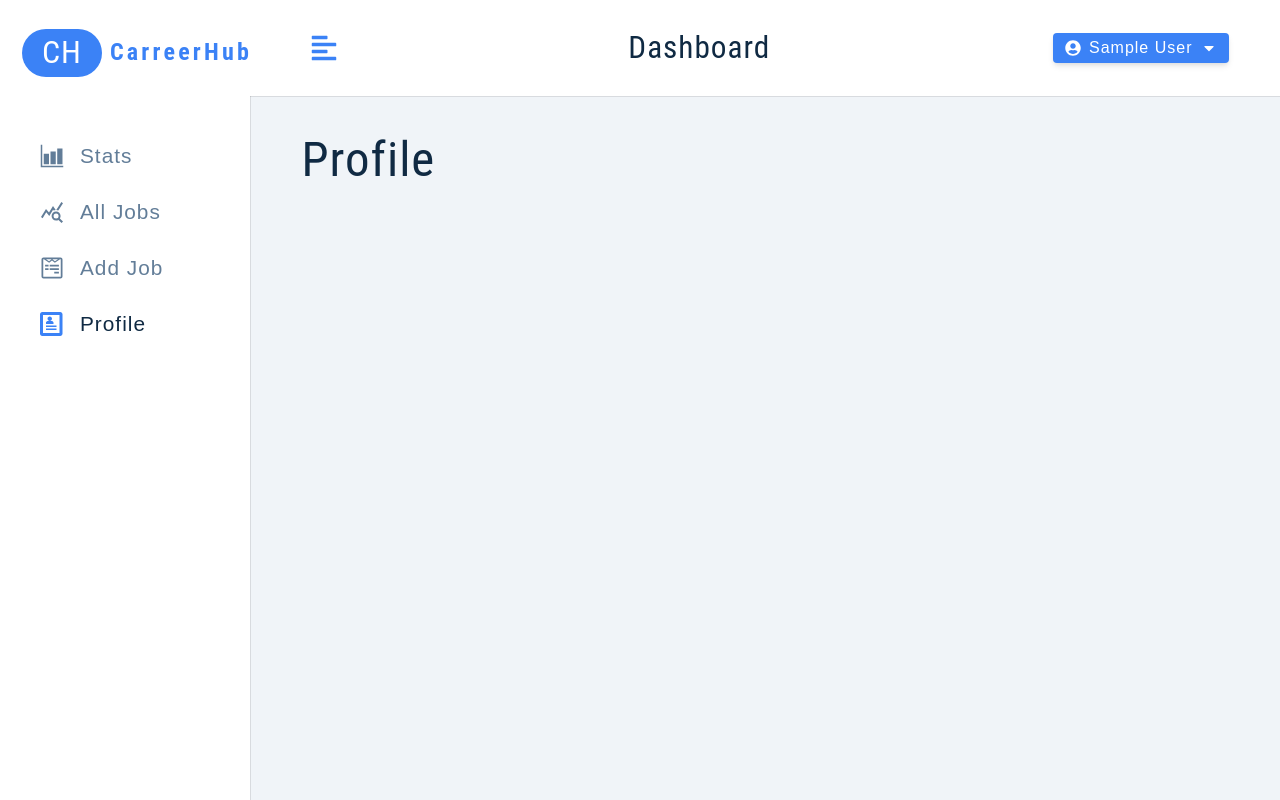
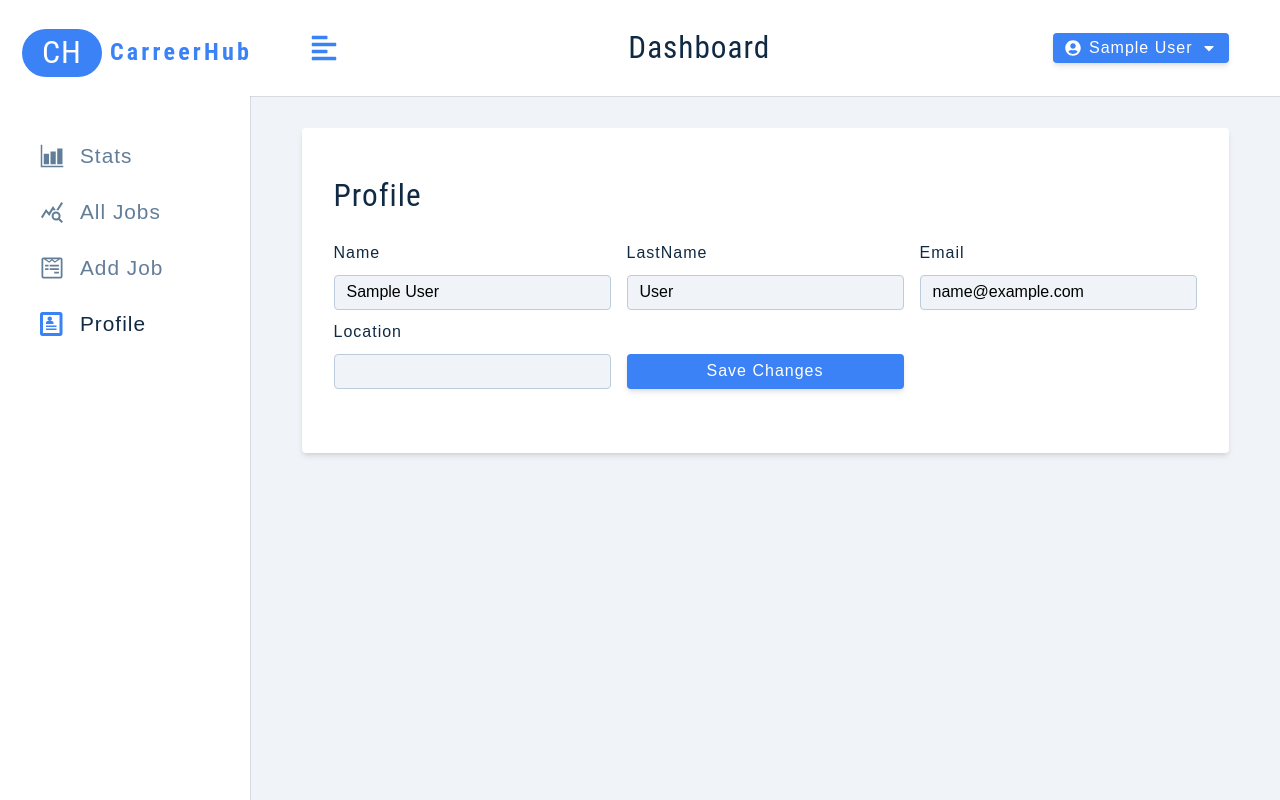
Before and after one commit to mdcodelab/CarreerHub-react-redux-frontend-app, a React (Create React App) app: page /profile in a window 1280 px wide. Built offline with nearby package versions, Linux system fonts and the light colour scheme; sample sign-in values are in the browser's storage.

Commit message:
Profile page structure

```diff
--- a/src/dashboardComponents/BigSidebar.js
+++ b/src/dashboardComponents/BigSidebar.js
@@ -22,7 +22,7 @@ function BigSidebar() {
                   {links.map((link) => {
                     const {id, text, path, icon}=link
                       return <NavLink to={path} key={id}
-                      className={({isActive}) => isActive ? "nav-link active" : "nav-link"} onClick={()=> dispatch(toggleSidebar())}>
+                      className={({isActive}) => isActive ? "nav-link active" : "nav-link"}>
                       <span className="icon">
                       {icon}</span>{text}
                       </NavLink>
--- a/src/dashboardPages/Profile.js
+++ b/src/dashboardPages/Profile.js
@@ -1,11 +1,120 @@
 import React from 'react';
+import FormRow from '../components/FormRow';
+import { toast } from "react-toastify";
+import styled from 'styled-components';
+import { useSelector, useDispatch } from 'react-redux';
+
+
 
 function Profile() {
+  const {isLoading, user}=useSelector((store) => store.user);
+  const dispatch=useDispatch();
+
+  const [userData, setUserData]=React.useState({
+    name: user?.name || "",
+    email: user?.email || "",
+    lastName: user?.lastName || "",
+    location: user?.location || ""
+  });
+
+  const handleSubmit = (e) => {
+      e.preventDefault();
+      const {name, email, lastName, location}=userData;
+      if(!name || !email || lastName || location) {
+        toast.error("Please fill out all fields!");
+        return;
+      }
+  }
+
+  const handleChange = (e) => {
+    const name = e.target.name;
+    const value = e.target.value;
+    setUserData({...userData, [name]: value})
+  }
+
+
   return (
-    <h1>
-      Profile
-    </h1>
+    <Wrapper>
+        <form className="form" on Submit ={handleSubmit}>
+            <h3>Profile</h3>
+            <div className="form-center">
+                <FormRow type="text" name="name" value={userData.name} onChange={handleChange}></FormRow>
+                <FormRow type="text" labelText="last name" name="lastName" value={userData.lastName} onChange={handleChange}></FormRow>
+                <FormRow type="email" name="email" value={userData.email} onChange={handleChange}></FormRow>
+                <FormRow type="text" name="location" value={userData.location} onChange={handleChange}></FormRow>
+                <button type="submit" className="btn btn-block" disabled={isLoading}>
+                  {isLoading ? "Pleased wait..." : "Save changes"}
+                </button>
+            </div>
+
+        </form>
+    </Wrapper>
   );
 }
 
+const Wrapper = styled.section`
+  border-radius: var(--borderRadius);
+  width: 100%;
+  background: var(--white);
+  padding: 3rem 2rem 4rem;
+  box-shadow: var(--shadow-2);
+  h3 {
+    margin-top: 0;
+  }
+  .form {
+    margin: 0;
+    border-radius: 0;
+    box-shadow: none;
+    padding: 0;
+    max-width: 100%;
+    width: 100%;
+  }
+  .form-row {
+    margin-bottom: 0;
+  }
+  .form-center {
+    display: grid;
+    row-gap: 0.5rem;
+  }
+  .form-center button {
+    align-self: end;
+    height: 35px;
+    margin-top: 1rem;
+  }
+  .btn-container {
+    display: grid;
+    grid-template-columns: 1fr 1fr;
+    column-gap: 1rem;
+    align-self: flex-end;
+    margin-top: 0.5rem;
+    button {
+      height: 35px;
+    }
+  }
+  .clear-btn {
+    background: var(--grey-500);
+  }
+  .clear-btn:hover {
+    background: var(--black);
+  }
+  @media (min-width: 992px) {
+    .form-center {
+      grid-template-columns: 1fr 1fr;
+      align-items: center;
+      column-gap: 1rem;
+    }
+    .btn-container {
+      margin-top: 0;
+    }
+  }
+  @media (min-width: 1120px) {
+    .form-center {
+      grid-template-columns: 1fr 1fr 1fr;
+    }
+    .form-center button {
+      margin-top: 0;
+    }
+  }
+`
+
 export default Profile;
```
Also changed, not shown: 1 other file (tests, documents, lock files or other folders).
